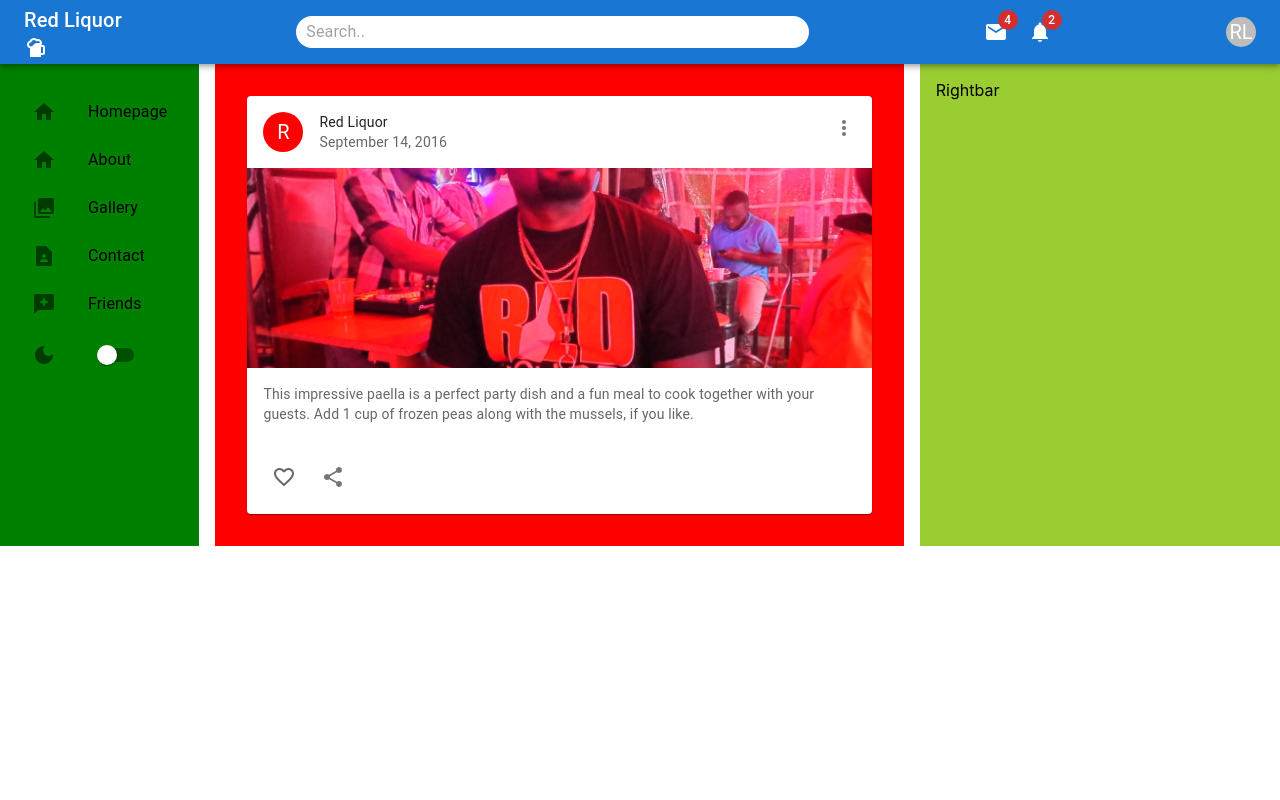
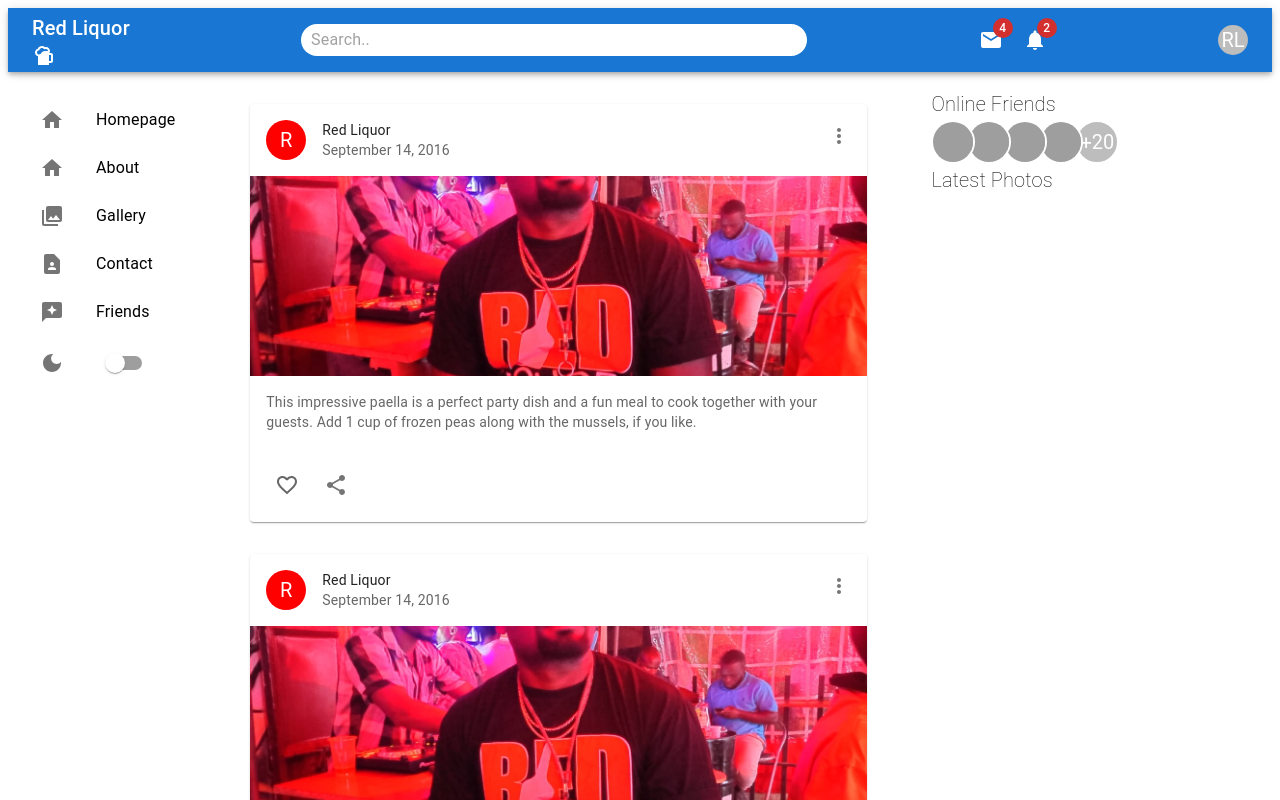
Before and after one commit to Charlotte-Natasha/Red-Liquor, a React (Create React App) app: page / in a window 1280 px wide. Shown: the top 800 px of the page. Built offline with nearby package versions, Linux system fonts and the light colour scheme; grey boxes are pictures that could not be loaded.

Commit message:
styled the right side bar

```diff
--- a/public/index.html
+++ b/public/index.html
@@ -12,6 +12,7 @@
     <link rel="apple-touch-icon" href="%PUBLIC_URL%/logo192.png" />
 
     <link rel="manifest" href="%PUBLIC_URL%/manifest.json" />
+    <link href="https://fonts.googleapis.com/css2?family=Poppins:wght@100;300;400;500;600;700;900&display=swap" rel="stylesheet">
 
     <title>React App</title>
   </head>
--- a/src/components/About.jsx
+++ b/src/components/About.jsx
@@ -5,7 +5,10 @@ import Posts from "./Posts";
 
 const About = () => {
     return (
-    <Box flex={4} bgcolor="red" p={2}>
+    <Box flex={4} p={2}>
+        <Posts/>
+        <Posts/>
+        <Posts/>
         <Posts/>
     </Box>
     );
--- a/src/components/Rightbar.jsx
+++ b/src/components/Rightbar.jsx
@@ -1,12 +1,33 @@
-import { Box } from '@mui/material'
+import { Avatar, AvatarGroup, Box, ImageList, ImageListItem, Typography } from '@mui/material'
 import React from 'react'
 
 const Rightbar = () => {
     return (
-        <Box flex={2} bgcolor='yellowgreen' p={2} sx={{display:{xs:'none', sm:'block'}}}>
-            Rightbar
+    <Box flex={2} p={2} sx={{ display: { xs: "none", sm: "block" } }}>
+        <Box position="fixed">
+            <Typography variant="h6" fontWeight={100}>
+                Online Friends
+            </Typography>
+                <AvatarGroup total={24}>
+                    <Avatar alt="Remy Sharp" src="/static/images/avatar/1.jpg" />
+                    <Avatar alt="Travis Howard" src="/static/images/avatar/2.jpg" />
+                    <Avatar alt="Agnes Walker" src="/static/images/avatar/4.jpg" />
+                    <Avatar
+                alt="Trevor Henderson"
+                src="/static/images/avatar/5.jpg"
+                    />
+                </AvatarGroup>
+            <Typography variant="h6" fontWeight={100}>
+                Latest Photos
+            </Typography>
+            <ImageList>
+                <ImageListItem>
+
+                </ImageListItem>
+            </ImageList>
         </Box>
-    )
+    </Box>
+    );
 }
 
 export default Rightbar
--- a/src/components/Sidebar.jsx
+++ b/src/components/Sidebar.jsx
@@ -5,7 +5,8 @@ import { Collections, ContactPage, DarkMode, Reviews } from '@mui/icons-material
 
 const Sidebar = () => {
     return (
-        <Box flex={1} bgcolor='green' p={2} sx={{display:{xs:'none', sm:'block'}}}>
+        <Box flex={1} p={2} sx={{display:{xs:"none", sm:"block"}}}>
+            <Box position='fixed'>
                 <List>
                     <ListItem disablePadding>
                         <ListItemButton component='a' href='#home'>
@@ -57,6 +58,7 @@ const Sidebar = () => {
                     </ListItem>
                 </List>
             </Box>
+        </Box>
     )
 }
 
--- a/src/index.css
+++ b/src/index.css
@@ -1,13 +1,5 @@
-body {
-  margin: 0;
-  font-family: -apple-system, BlinkMacSystemFont, 'Segoe UI', 'Roboto', 'Oxygen',
-    'Ubuntu', 'Cantarell', 'Fira Sans', 'Droid Sans', 'Helvetica Neue',
-    sans-serif;
-  -webkit-font-smoothing: antialiased;
-  -moz-osx-font-smoothing: grayscale;
+@import url('https://fonts.googleapis.com/css2?family=Poppins:wght@100;300;400;500;600;700;900&display=swap');
+
+body{
+  font-family: 'Poppins', sans-serif;
 }
-
-code {
-  font-family: source-code-pro, Menlo, Monaco, Consolas, 'Courier New',
-    monospace;
-}
```
Lines whose indentation alone changed are shown as unchanged.
